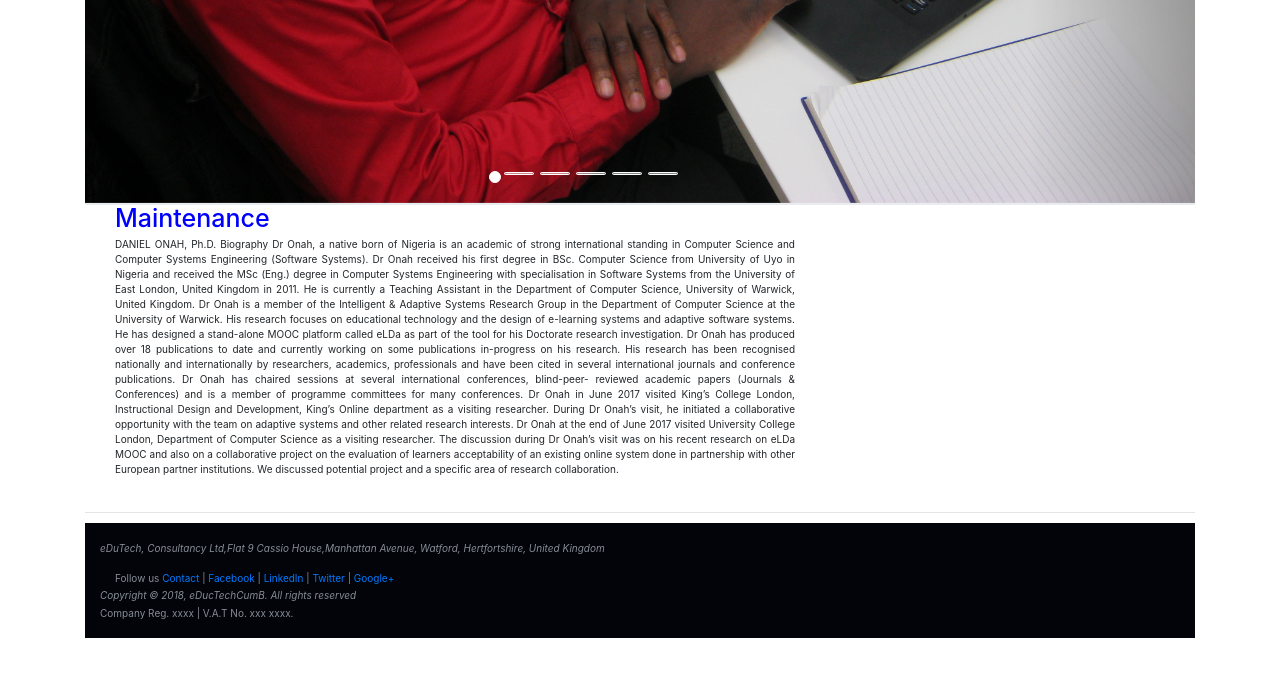
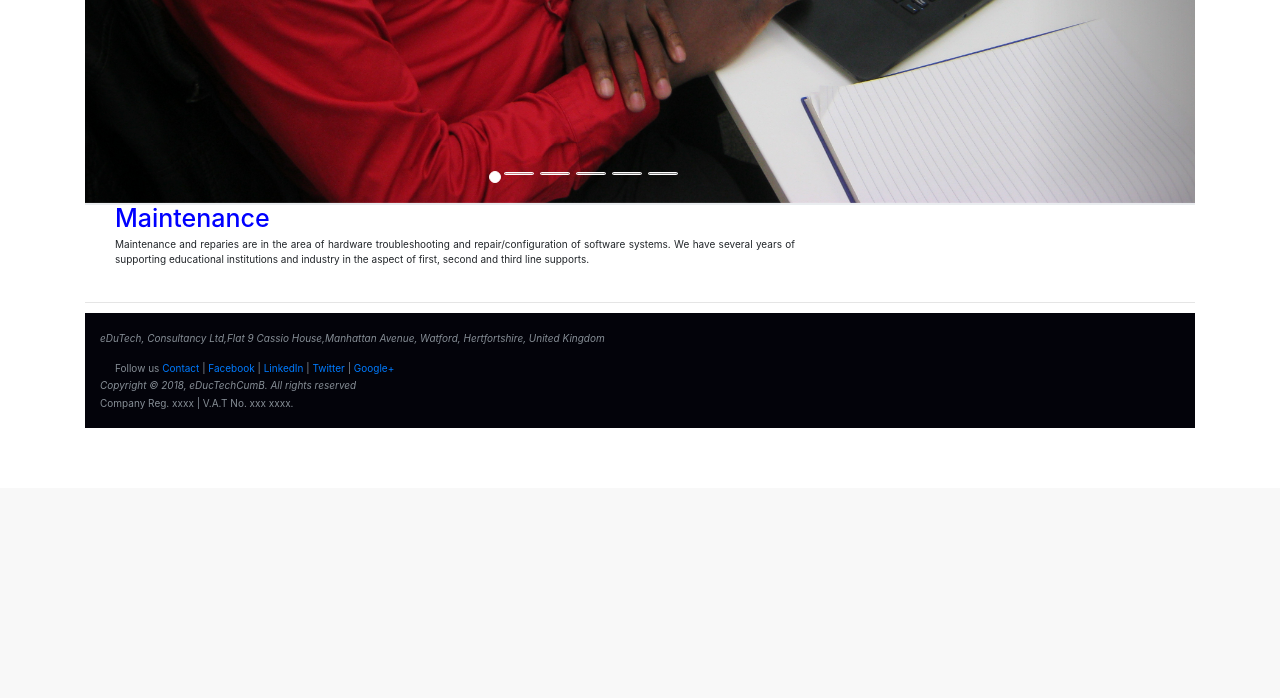
Before and after one commit to DanFON/businesproj, a Django app: page /maintenance/ in a window 1280 px wide. Shown: the part 770-1468 px from the top of the page. After the commit the page ends 1198 px from the top, so only its background shows below. Run offline with Django 3.2, Linux system fonts and the light colour scheme; some libraries are stand-ins or nearby versions.

Commit message:
add to project

```diff
--- a/consultancy_busines/consultancy_busines/templates/maintenance.html
+++ b/consultancy_busines/consultancy_busines/templates/maintenance.html
@@ -20,37 +20,7 @@
 
 
     <p align="justify">
-        DANIEL ONAH, Ph.D.
-        Biography
-        Dr Onah, a native born of Nigeria is an academic of strong international
-        standing in Computer Science and Computer Systems Engineering (Software
-        Systems). Dr Onah received his first degree in BSc. Computer Science from
-        University of Uyo in Nigeria and received the MSc (Eng.) degree in Computer
-        Systems Engineering with specialisation in Software Systems from the
-        University of East London, United Kingdom in 2011. He is currently a Teaching
-        Assistant in the Department of Computer Science, University of Warwick, United
-        Kingdom. Dr Onah is a member of the Intelligent & Adaptive Systems Research
-        Group in the Department of Computer Science at the University of Warwick. His
-        research focuses on educational technology and the design of e-learning systems
-        and adaptive software systems. He has designed a stand-alone MOOC platform
-        called eLDa as part of the tool for his Doctorate research investigation. Dr Onah
-        has produced over 18 publications to date and currently working on some
-        publications in-progress on his research. His research has been recognised
-        nationally and internationally by researchers, academics, professionals and have
-        been cited in several international journals and conference publications. Dr
-        Onah has chaired sessions at several international conferences, blind-peer-
-        reviewed academic papers (Journals & Conferences) and is a member of
-        programme committees for many conferences. Dr Onah in June 2017 visited
-        King’s College London, Instructional Design and Development, King’s Online
-        department as a visiting researcher. During Dr Onah’s visit, he initiated a
-        collaborative opportunity with the team on adaptive systems and other related
-        research interests. Dr Onah at the end of June 2017 visited University College
-        London, Department of Computer Science as a visiting researcher. The
-        discussion during Dr Onah’s visit was on his recent research on eLDa MOOC
-        and also on a collaborative project on the evaluation of learners acceptability of
-        an existing online system done in partnership with other European partner
-        institutions. We discussed potential project and a specific area of research
-        collaboration.
+      Maintenance and reparies are in the area of hardware troubleshooting and repair/configuration of software systems. We have several years of supporting educational institutions and industry in the aspect of first, second and third line supports.
 
    </p>
 </div>
--- a/consultancy_busines/consultancy_busines/templates/navbar.html
+++ b/consultancy_busines/consultancy_busines/templates/navbar.html
@@ -72,8 +72,8 @@
 
 
 
-                   <li><a href="">Alumni</a></li>
-                               <li><a  class="dropdown-item" href="">Affiliates</a></li>
+                   <li><a href="{% url 'ceo' %}">CEO</a></li>
+                               <li><a  class="dropdown-item" href="{% url 'deputy_ceo' %}">Deputy CEO</a></li>
                   <li role="separator" class="divider"></li>
                 </ul>
               </li>
@@ -97,7 +97,7 @@
                 <ul class="dropdown-menu" >
 
                 <li><a href="{% url 'support_services' %}">Support Services</a></li>
-                <li> <a  class="dropdown-item"  href="{% url 'maintenance' %}">maintenance</a></li>
+                <li> <a  class="dropdown-item"  href="{% url 'maintenance' %}">Maintenance</a></li>
 
                   <li role="separator" class="divider"></li>
                 </ul>
--- a/consultancy_busines/consultancy_busines/urls.py
+++ b/consultancy_busines/consultancy_busines/urls.py
@@ -28,4 +28,6 @@ urlpatterns = [
     url(r'^$', consultancy_busines_views.home, name='home'),
     url(r'^support_services/$', consultancy_busines_views.support_services, name='support_services'),
     url(r'^maintenance/$', consultancy_busines_views.maintenance, name='maintenance'),
+    url(r'^ceo/$', consultancy_busines_views.ceo, name='ceo'),
+    url(r'^deputy_ceo/$', consultancy_busines_views.deputy_ceo, name='deputy_ceo'),
 ]
--- a/consultancy_busines/consultancy_busines/views.py
+++ b/consultancy_busines/consultancy_busines/views.py
@@ -16,3 +16,13 @@ def maintenance(request):
     context = {}
     templates = 'maintenance.html'
     return render(request, templates, context)
+
+def ceo(request):
+    context = {}
+    templates = 'ceo.html'
+    return render(request, templates, context)
+
+def deputy_ceo(request):
+    context = {}
+    templates = 'deputy_ceo.html'
+    return render(request, templates, context)
```
Also changed, not shown: consultancy_busines/consultancy_busines/templates/ceo.html (added, +35 -0 lines), consultancy_busines/consultancy_busines/templates/deputy_ceo.html (added, +28 -0 lines).
